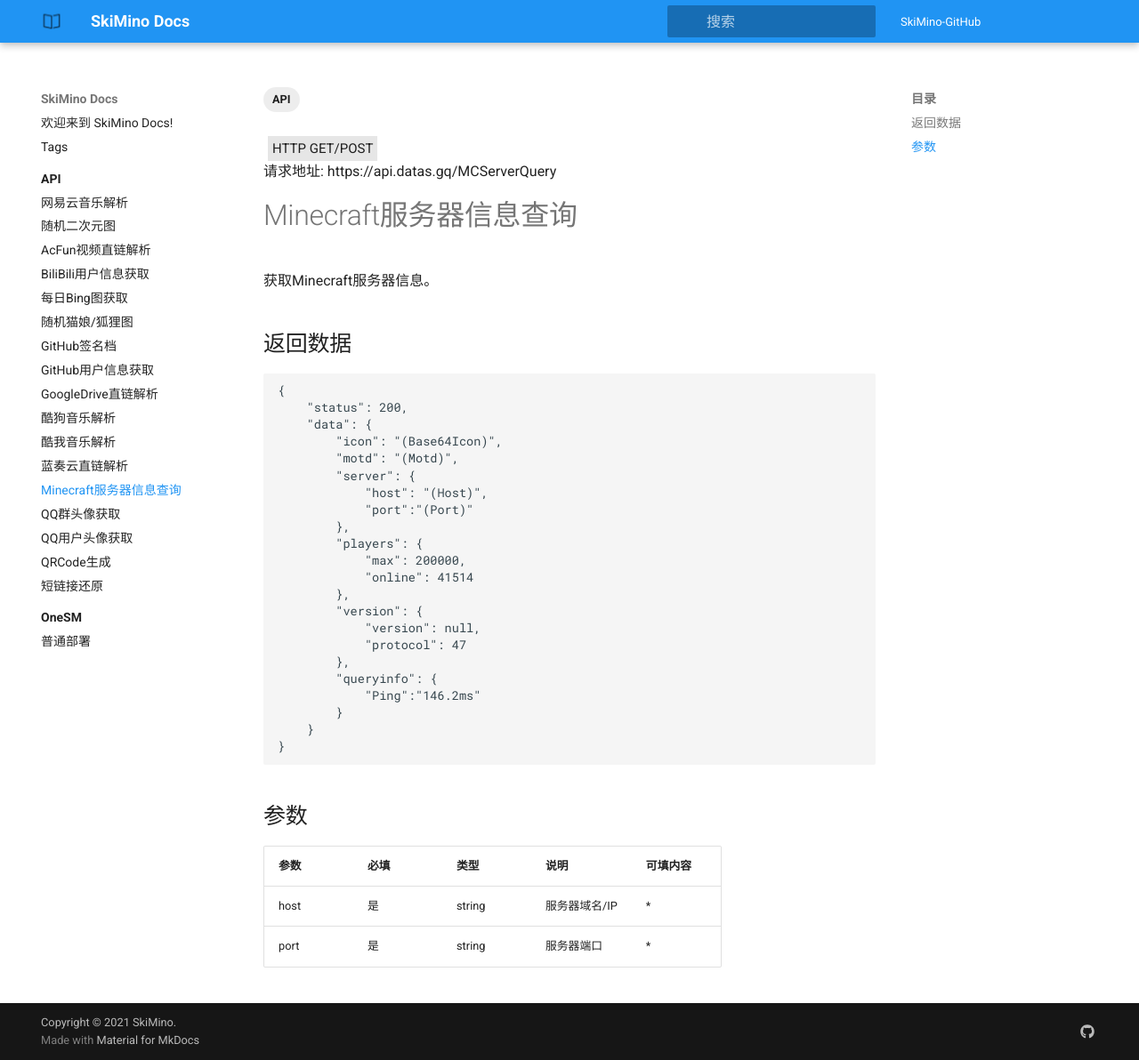
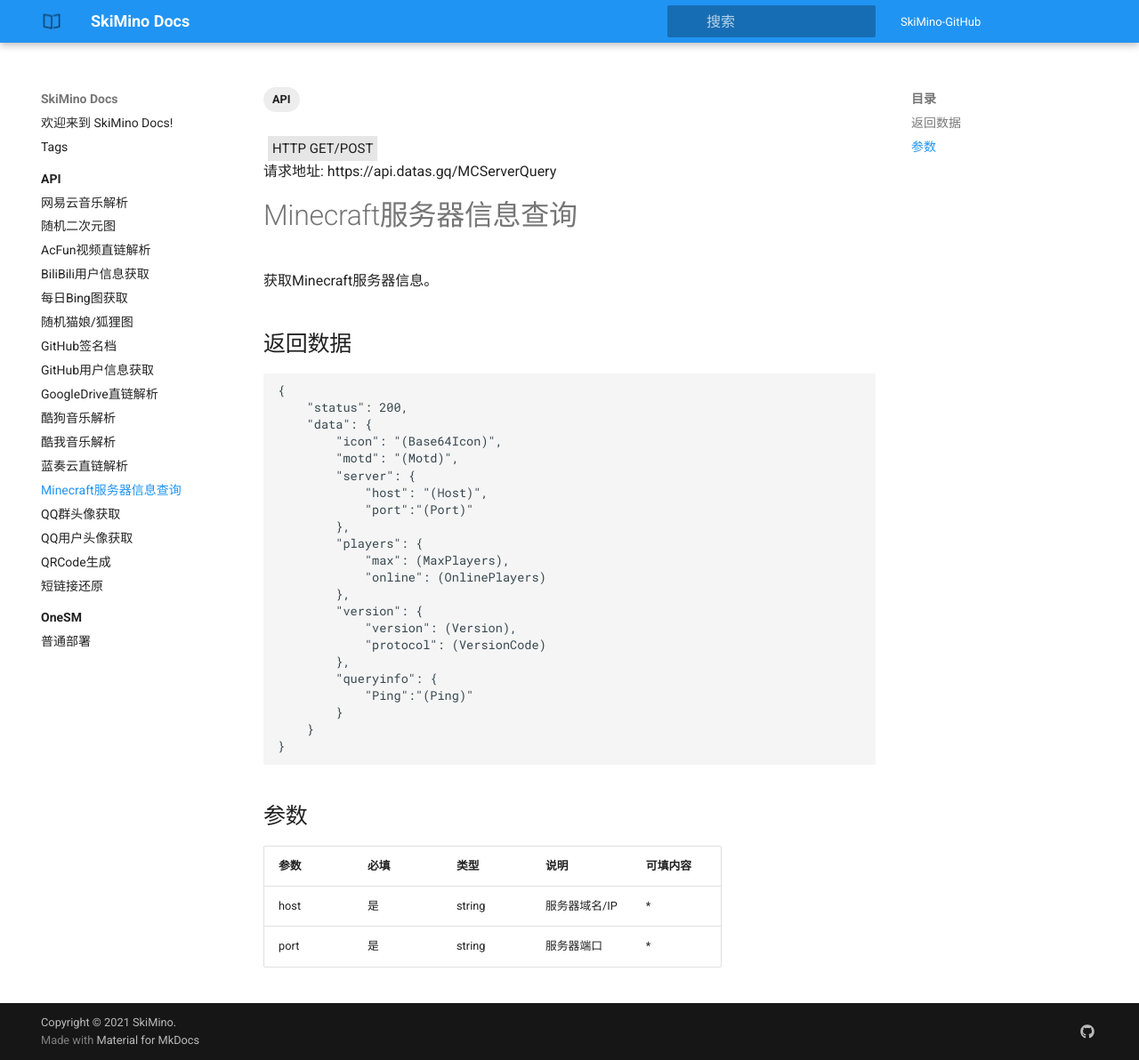
Before and after one commit to SkiMinoAPI/Docs, an MkDocs documentation site: the page built from docs/API/MCServerQuery.md, in a window 1280 px wide and 1192 px high. Shown: the whole window at 89% size. Built offline with MkDocs 1.6.1 and Material for MkDocs 9.7.7, drawn with Linux system fonts in a browser that asks for light colours.

Commit message:
Update MCServerQuery.md

```diff
--- a/docs/API/MCServerQuery.md
+++ b/docs/API/MCServerQuery.md
@@ -21,15 +21,15 @@
             "port":"(Port)"
         },
         "players": {
-            "max": 200000,
-            "online": 41514
+            "max": (MaxPlayers),
+            "online": (OnlinePlayers)
         },
         "version": {
-            "version": null,
-            "protocol": 47
+            "version": (Version),
+            "protocol": (VersionCode)
         },
         "queryinfo": {
-            "Ping":"146.2ms"
+            "Ping":"(Ping)"
         }
     }
 }
```
